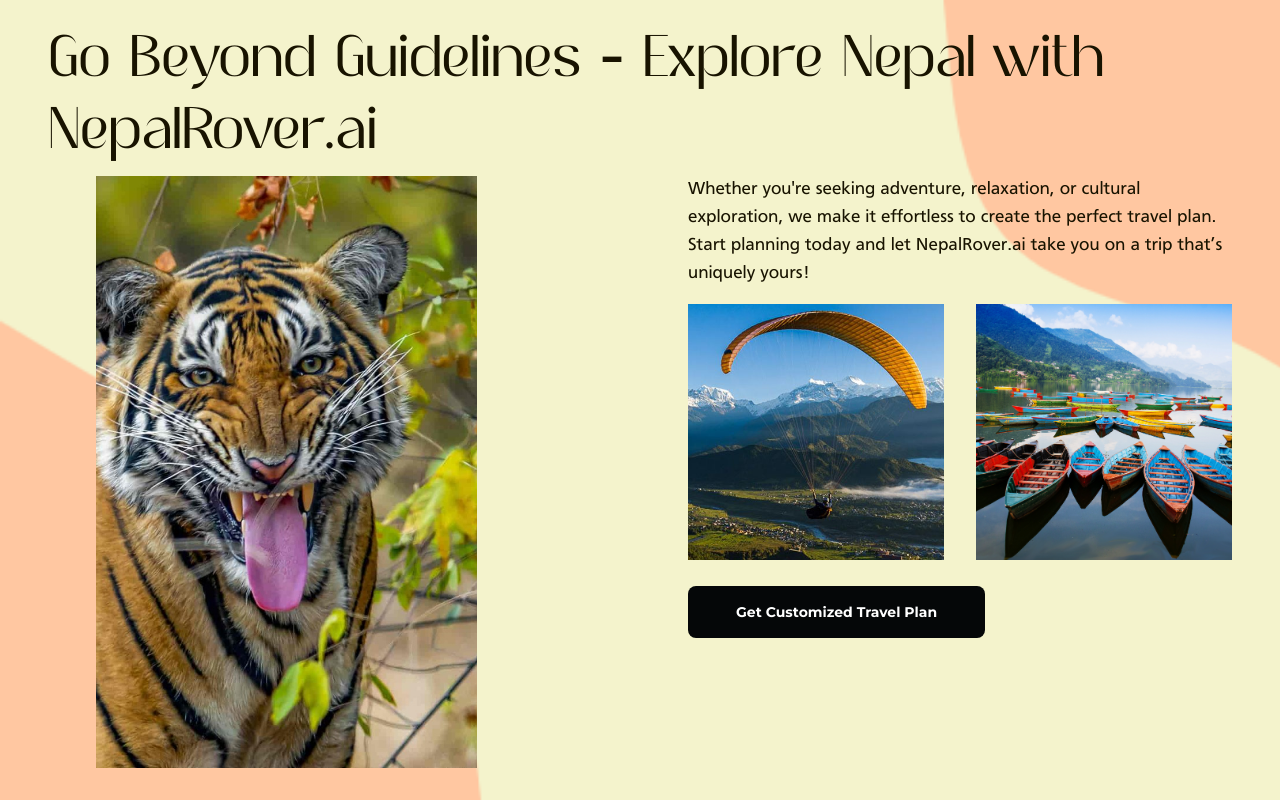
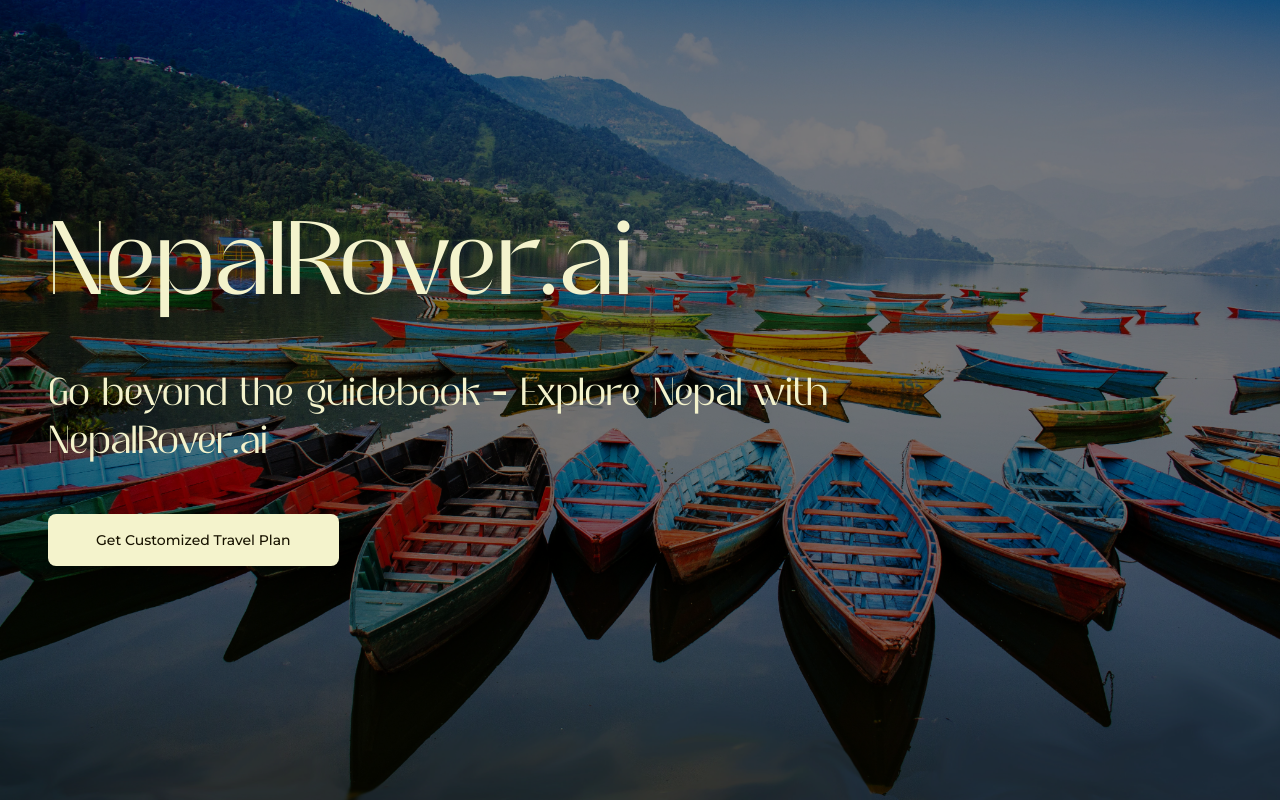
Before and after one commit to abhishek-shrestha224/tour_planner_using_langchain, a FastAPI app: page / in a window 1280 px wide. Run offline with FastAPI, Linux system fonts and the light colour scheme; style sheets or scripts are compiled from the project's sources; some libraries are stand-ins or nearby versions.

Commit message:
added home page

```diff
--- a/static/styles.css
+++ b/static/styles.css
@@ -2,12 +2,6 @@
 @tailwind components;
 @tailwind utilities;
 
-@font-face {
-  font-family: "Harmond";
-  src: url(font/Harmond-SemiBoldCondensed.otf);
-  font-weight: 600;
-  font-style: normal;
-}
 @font-face {
   font-family: "Kalivo";
   src: url(font/Kalivo-Regular.ttf);
@@ -16,15 +10,16 @@
 }
 
 @font-face {
-  font-family: "Frutiger";
-  src: url(font/Frutiger.ttf);
-  font-weight: 500;
-  font-style: normal;
-}
-@font-face {
   font-family: "Montserrat";
   src: url(font/Montserrat-Bold.ttf);
   font-weight: 700;
+  font-style: normal;
+}
+
+@font-face {
+  font-family: "Montserrat";
+  src: url(font/Montserrat-Medium.ttf);
+  font-weight: 500;
   font-style: normal;
 }
 
@@ -38,11 +33,8 @@
   margin: 0;
   padding: 0;
   box-sizing: border-box;
-  font-family: "Frutiger";
-}
-
-.font-frutiger {
-  font-family: "Frutiger";
+  font-family: "Montserrat";
+  font-weight: 500;
 }
 
 .font-montserrat {
@@ -53,15 +45,18 @@
   font-family: "Kalivo";
 }
 
-.font-harmond {
-  font-family: "Harmond";
-}
-
 .text-dark {
   color: var(--dark-color);
 }
 .text-light {
   color: var(--light-color);
+}
+
+.bg-dark {
+  background-color: var(--dark-color);
+}
+.bg-light {
+  background-color: var(--light-color);
 }
 .text-accent {
   color: var(--accent-color);
@@ -70,6 +65,20 @@
 /* Styles Start Here */
 
 .bg-wrapper {
-  background-image: url(img/bg.png);
+  background-image: url(img/phewa.webp);
   background-size: cover;
 }
+
+.img-tiger {
+  height: 100%;
+  width: 70%;
+  background-image: url(img/tiger.jpg);
+  background-size: cover;
+}
+
+.img-tiger div {
+  height: 100%;
+  width: 100%;
+  opacity: 0.5;
+  background-color: #000;
+}
--- a/templates/index.html
+++ b/templates/index.html
@@ -10,38 +10,22 @@
   </head>
   <body>
     <section  class="bg-wrapper h-screen w-screen">
-      <div class="h-full w-full bg px-12 py-8">
-        <div class="flex flex-col h-full">
-          <div class="h-36 flex items-center" >
-            <h2 class="text-7xl font-kalivo text-dark">Go Beyond Guidelines - Explore Nepal with NepalRover.ai</h2>
+      <div class="h-full w-full bg px-12 py-8 bg-black/50">
+        <div class="flex flex-col h-full w-full justify-center gap-8">
+          <div class="h-32 flex items-center" >
+            <h2 class="text-9xl font-kalivo text-light">NepalRover.ai</h2>
           </div>
-          <div class="flex-grow flex">
-            <div class="h-full flex-1 px-12">
-              <div class="h-full w-[70%]">
-                <img src="{{ url_for('static', path='/img/tiger.jpg') }}" class="h-full  object-cover">
-              </div>
-            </div>
-            <div class="h-full flex-1 flex flex-col gap-4">
-              <div class="h-28 flex items-center">
-                <h3 class="text-lg font-frutiger text-dark">
-                  Whether you're seeking adventure, relaxation, or cultural exploration, we make it effortless to create the perfect travel plan. Start planning today and let NepalRover.ai take you on a trip that’s uniquely yours!
-                </h3>
-              </div>
-              <div class="flex gap-8">
-                <div class="flex-1 aspect-[1/1]" >
-                  <img src="{{ url_for('static', path='/img/paragliding.jpg') }}" class="w-full h-full object-cover">
-                </div>
-                <div class="flex-1 aspect-[1/1]">
-                  <img src="{{ url_for('static', path='/img/phewa.webp') }}" class="w-full h-full object-cover">
-                </div>
-              </div>
-              <div class="h-20 flex items-center">
-                <button type="button" class="text-white bg-[#050708] hover:scale-90 duration-75 focus:outline-none  rounded-lg text-sm font-montserrat px-12 py-4 text-center inline-flex items-center me-2 mb-2">
-                    Get Customized Travel Plan
-                  </button>
-              </div>
-            </div>
+          <div class="flex items-center w-2/3">
+            <h3 class="text-5xl font-kalivo font-medium text-light">
+             Go beyond the guidebook - Explore Nepal with NepalRover.ai
+            </h3>
           </div>
+          <div class="h-20 flex items-center">
+            <button type="button" class="text-dark bg-light hover:scale-90 duration-75 focus:outline-none  rounded-lg text-sm font-montserrat font-bold  px-12 py-4 text-center inline-flex items-center me-2 mb-2">
+               <a href="{{ url_for("create_itinerary") }}">Get Customized Travel Plan</a>
+              </button>
+          </div>
+
         </div>
 
       </div>
```
Also changed, not shown: static/font/Frutiger.ttf (deleted), static/font/Harmond-SemiBoldCondensed.otf (deleted), static/font/Montserrat-Medium.ttf (added), static/img/bg.png (deleted), static/img/bg.webp (added), static/img/gradient.png (deleted).
